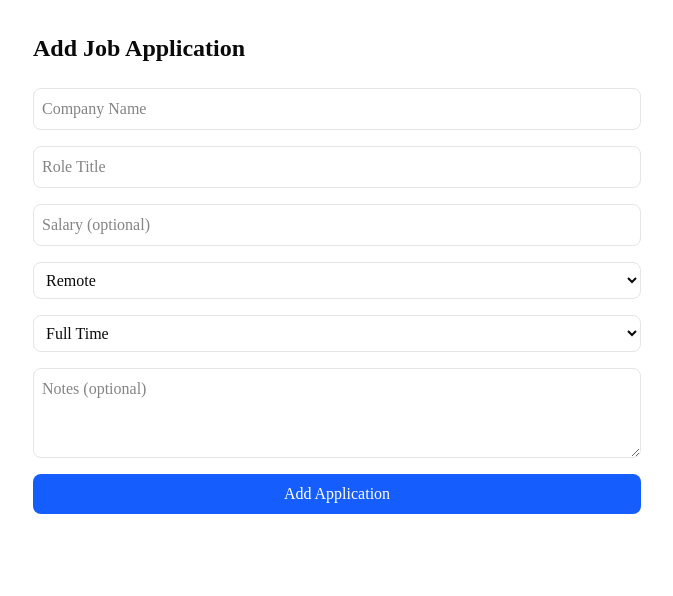
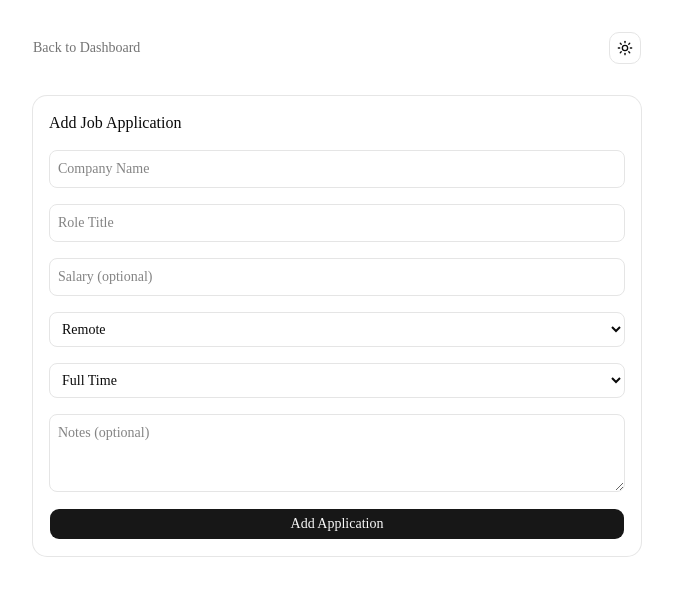
Before and after one commit to prathiusharun/job-tracker, a Next.js app: page /dashboard/new in a window 1280 px wide. Shown: the top 596 px of the page, without its empty margins (303-976 px from the left). Built offline with nearby package versions, Linux system fonts and the light colour scheme; no server answers.

Commit message:
polish add application form

```diff
--- a/src/app/dashboard/new/page.tsx
+++ b/src/app/dashboard/new/page.tsx
@@ -1,52 +1,73 @@
 import { createJobApplication } from "@/app/actions/jobs"
+import { Card, CardContent, CardHeader, CardTitle } from "@/components/ui/card"
+import { Button } from "@/components/ui/button"
+import Link from "next/link"
+import ThemeToggle from "@/components/ThemeToggle"
 
 export default function NewApplicationPage() {
   return (
+    <div className="min-h-screen bg-background">
       <div className="max-w-2xl mx-auto p-8">
-      <h1 className="text-2xl font-bold mb-6">Add Job Application</h1>
+        <div className="flex justify-between items-center mb-8">
+          <Link href="/dashboard" className="text-muted-foreground hover:text-foreground text-sm">
+            Back to Dashboard
+          </Link>
+          <ThemeToggle />
+        </div>
+        <Card>
+          <CardHeader>
+            <CardTitle>Add Job Application</CardTitle>
+          </CardHeader>
+          <CardContent>
             <form action={createJobApplication} className="flex flex-col gap-4">
               <input
                 type="text"
                 name="companyName"
                 placeholder="Company Name"
                 required
-          className="border rounded-md p-2"
+                className="border rounded-md p-2 bg-background text-foreground"
               />
               <input
                 type="text"
                 name="roleTitle"
                 placeholder="Role Title"
                 required
-          className="border rounded-md p-2"
+                className="border rounded-md p-2 bg-background text-foreground"
               />
               <input
                 type="text"
                 name="salary"
                 placeholder="Salary (optional)"
-          className="border rounded-md p-2"
+                className="border rounded-md p-2 bg-background text-foreground"
               />
-        <select name="locationType" className="border rounded-md p-2">
+              <select
+                name="locationType"
+                className="border rounded-md p-2 bg-background text-foreground"
+              >
                 <option value="remote">Remote</option>
                 <option value="onsite">Onsite</option>
                 <option value="hybrid">Hybrid</option>
               </select>
-        <select name="employmentType" className="border rounded-md p-2">
+              <select
+                name="employmentType"
+                className="border rounded-md p-2 bg-background text-foreground"
+              >
                 <option value="full-time">Full Time</option>
                 <option value="contract">Contract</option>
               </select>
               <textarea
                 name="notes"
                 placeholder="Notes (optional)"
-          className="border rounded-md p-2"
+                className="border rounded-md p-2 bg-background text-foreground"
                 rows={3}
               />
-        <button
-          type="submit"
-          className="bg-blue-600 text-white px-6 py-2 rounded-md hover:bg-blue-700"
-        >
+              <Button type="submit" className="w-full">
                 Add Application
-        </button>
+              </Button>
             </form>
+          </CardContent>
+        </Card>
+      </div>
     </div>
   )
 }
```
Lines whose indentation alone changed are shown as unchanged.
